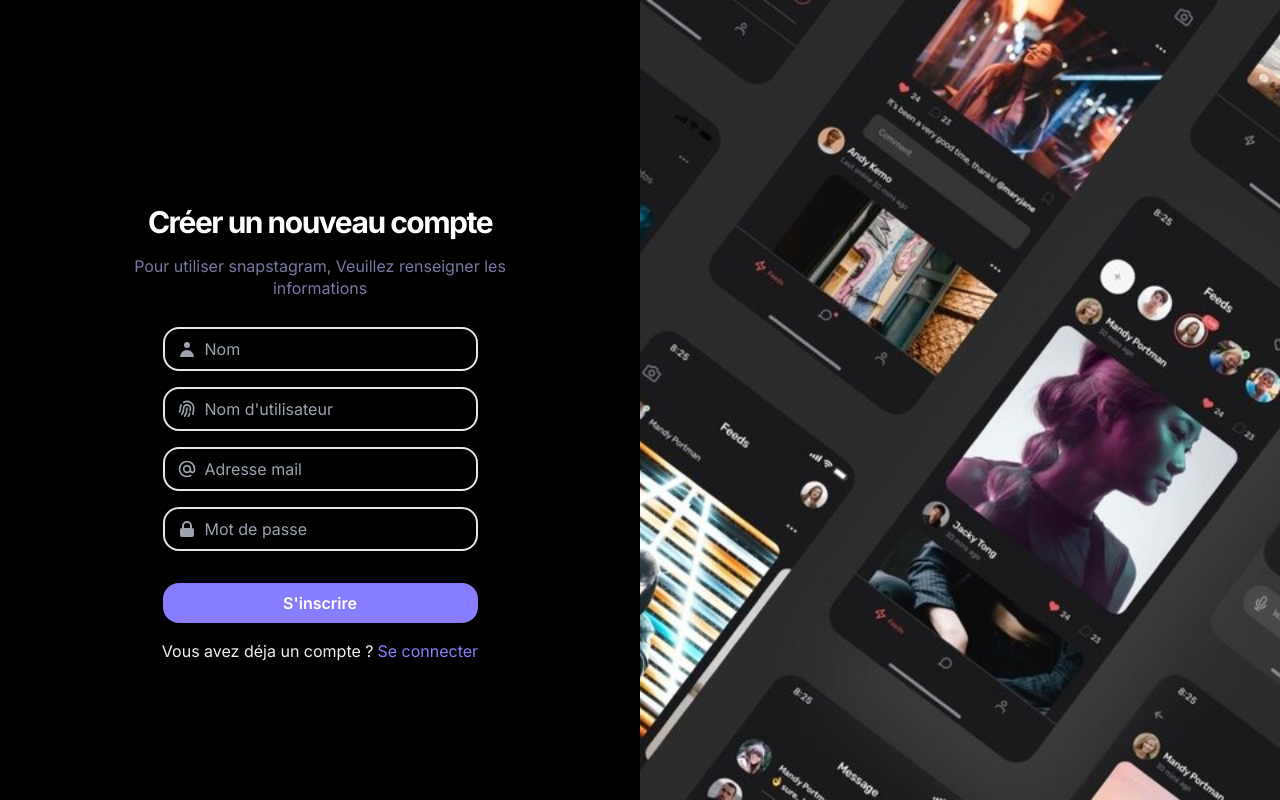
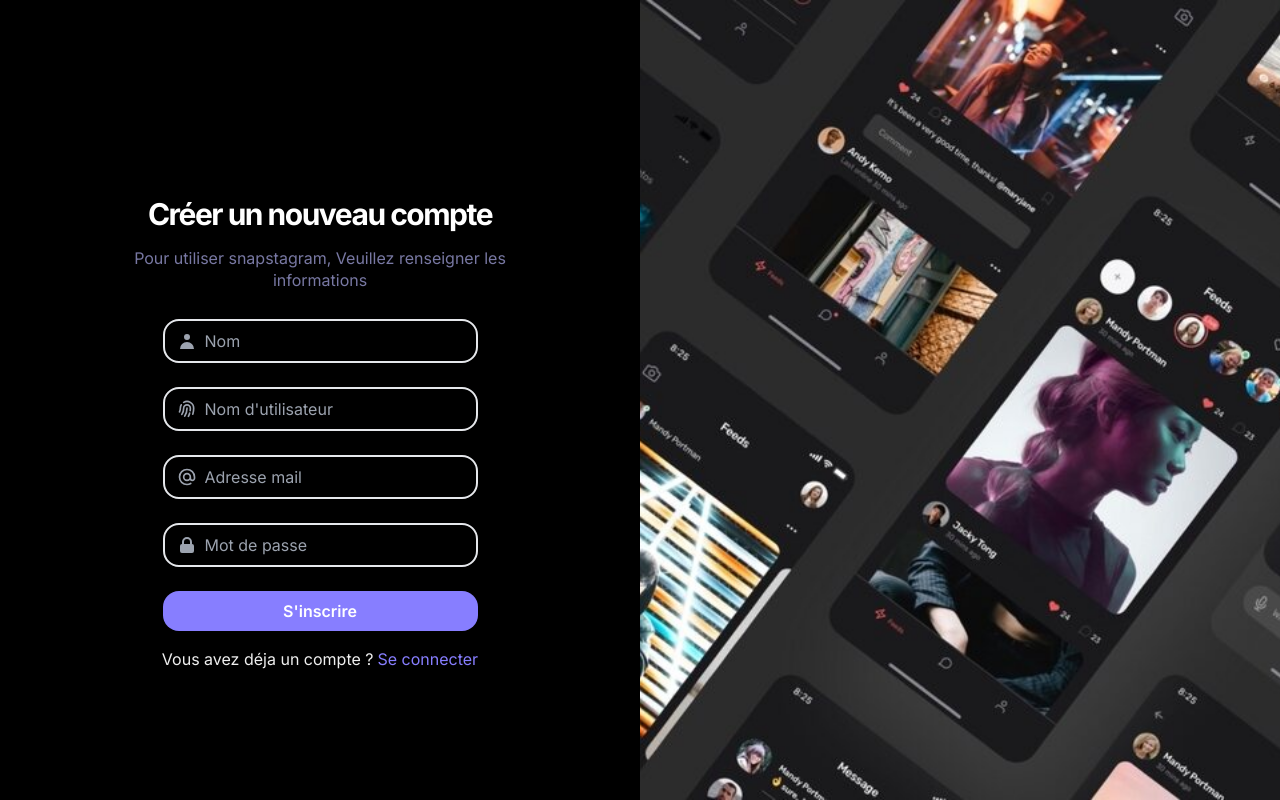
Before and after one commit to Mathieu94110/SnapStagram, a React (Vite) app: page /inscription in a window 1280 px wide. Built offline with nearby package versions, Linux system fonts and the light colour scheme.

Commit message:
fix signup form errors container style issue

```diff
--- a/src/_auth/forms/SignInForm.tsx
+++ b/src/_auth/forms/SignInForm.tsx
@@ -92,7 +92,7 @@ function SigninForm() {
             />
           </div>
           {errors.email && (
-            <p className="form-error">{errors.email.message}</p>
+            <p>{errors.email.message}</p>
           )}
         </div>
         <div className="d-flex flex-column w-3/4">
@@ -105,13 +105,13 @@ function SigninForm() {
             </svg>
             <input type="password"  {...register('password')} className='pl-2 outline-none border-none bg-transparent' placeholder="Mot de passe" />
             {errors.password && (
-              <p className="form-error">{errors.password.message}</p>
+              <p>{errors.password.message}</p>
             )}
           </div>
         </div>
         {errors.generic && (
           <div className="mb-10">
-            <p className="form-error">{errors.generic.message}</p>
+            <p>{errors.generic.message}</p>
           </div>
         )}
         <div className="d-flex flex-column w-3/4">
--- a/src/_auth/forms/SignUpForm.tsx
+++ b/src/_auth/forms/SignUpForm.tsx
@@ -84,7 +84,7 @@ function SignupForm() {
           Pour utiliser snapstagram, Veuillez renseigner les informations
         </p>
         <div className="d-flex flex-column w-3/4">
-          <div className="flex items-center border-2 py-2 px-3 rounded-2xl mb-4">
+          <div className="flex items-center border-2 py-2 px-3 rounded-2xl">
             <svg xmlns="http://www.w3.org/2000/svg" className="h-5 w-5 text-gray-400" viewBox="0 0 20 20"
               fill="currentColor">
               <path fill-rule="evenodd" d="M10 9a3 3 0 100-6 3 3 0 000 6zm-7 9a7 7 0 1114 0H3z"
@@ -97,12 +97,15 @@ function SignupForm() {
               placeholder="Nom"
             />
           </div>
-          {errors.email && (
-            <p className="form-error">{errors.email.message}</p>
+          <div className='h-6 flex items-center'>
+            {errors.name && (
+              <p>{errors.name.message}</p>
             )}
           </div>
+
+        </div>
         <div className="d-flex flex-column w-3/4">
-          <div className="flex items-center border-2 py-2 px-3 rounded-2xl mb-4">
+          <div className="flex items-center border-2 py-2 px-3 rounded-2xl ">
             <svg xmlns="http://www.w3.org/2000/svg" className="h-5 w-5 text-gray-400" fill="none"
               viewBox="0 0 24 24" stroke="currentColor">
               <path stroke-linecap="round" stroke-linejoin="round" stroke-width="2"
@@ -115,12 +118,15 @@ function SignupForm() {
               placeholder="Nom d'utilisateur"
             />
           </div>
+          <div className='h-6 flex items-center'>
             {errors.userName && (
-            <p className="form-error">{errors.userName.message}</p>
+              <p>{errors.userName.message}</p>
             )}
           </div>
+
+        </div>
         <div className="d-flex flex-column w-3/4">
-          <div className="flex items-center border-2 py-2 px-3 rounded-2xl mb-4">
+          <div className="flex items-center border-2 py-2 px-3 rounded-2xl ">
             <svg xmlns="http://www.w3.org/2000/svg" className="h-5 w-5 text-gray-400" fill="none"
               viewBox="0 0 24 24" stroke="currentColor">
               <path stroke-linecap="round" stroke-linejoin="round" stroke-width="2"
@@ -133,12 +139,14 @@ function SignupForm() {
               placeholder="Adresse mail"
             />
           </div>
+          <div className='h-6 flex items-center'>
             {errors.email && (
-            <p className="form-error">{errors.email.message}</p>
+              <p>{errors.email.message}</p>
             )}
           </div>
+        </div>
         <div className="d-flex flex-column w-3/4">
-          <div className="flex items-center border-2 py-2 px-3 rounded-2xl mb-4">
+          <div className="flex items-center border-2 py-2 px-3 rounded-2xl ">
 
             <svg xmlns="http://www.w3.org/2000/svg" className="h-5 w-5 text-gray-400" viewBox="0 0 20 20"
               fill="currentColor">
@@ -149,17 +157,17 @@ function SignupForm() {
 
             <input type="password" {...register('password')} className='pl-2 outline-none border-none bg-transparent' placeholder="Mot de passe" />
           </div>
+          <div className='h-6 flex items-center'>
             {errors.password && (
-            <p className="form-error">{errors.password.message}</p>
+              <p>{errors.password.message}</p>
             )}
           </div>
+        </div>
         {errors.generic && (
-          <div className="mb-10">
-            <p className="form-error">{errors.generic.message}</p>
-          </div>
+          <p>{errors.generic.message}</p>
         )}
         <div className="d-flex flex-column w-3/4">
-          <button disabled={isSubmitting} className="block w-full bg-primary-500 mt-4 py-2 rounded-2xl text-white font-semibold mb-2">S'inscrire</button>
+          <button disabled={isSubmitting} className="block w-full bg-primary-500 py-2 rounded-2xl text-white font-semibold mb-2">S'inscrire</button>
         </div>
         <p className="text-small-regular text-light-2 text-center mt-2">
           Vous avez déja un compte ?
```
Lines whose indentation alone changed are shown as unchanged.
